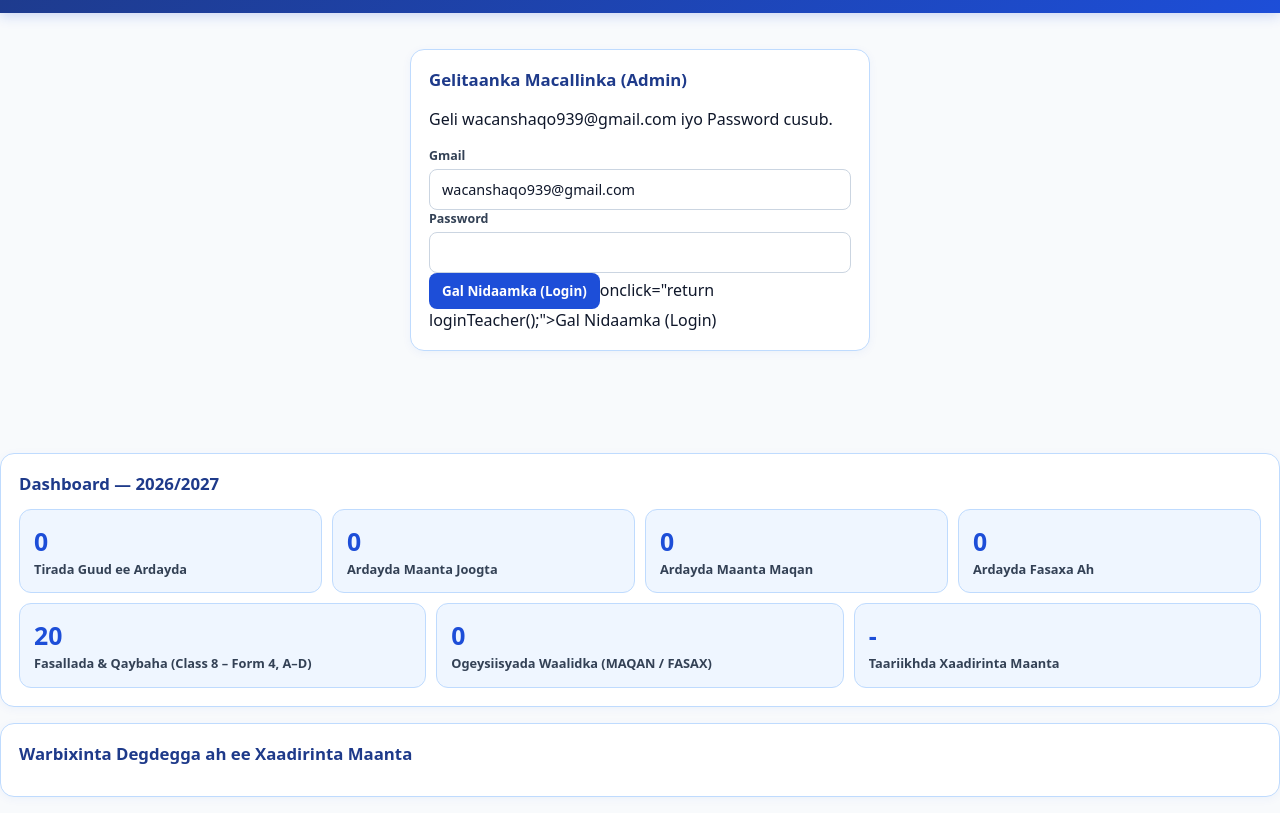
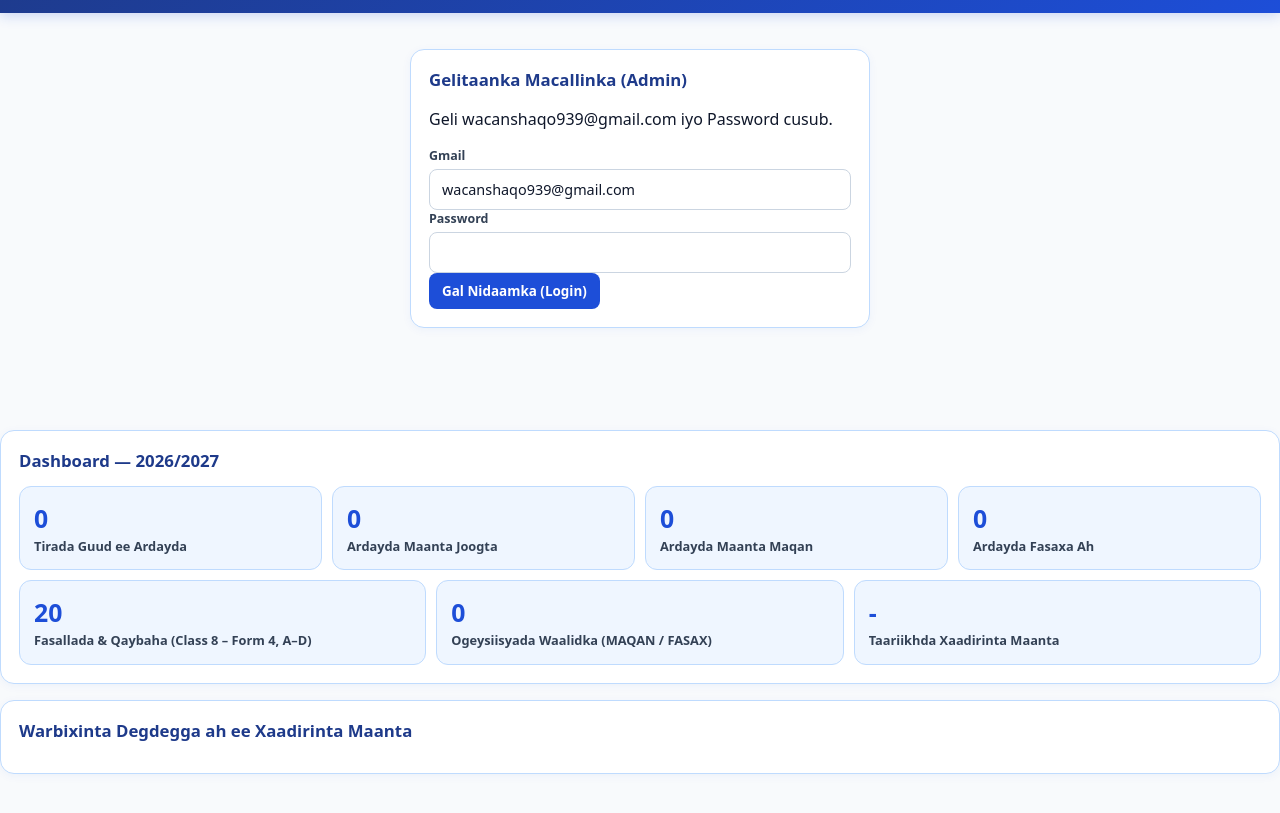
Before and after one commit to wacanshaqo939-afk/era-maxamed, a plain HTML site: page index.html in a window 1280 px wide. Shown: the part 69-882 px from the top of the page. After the commit the page ends 859 px from the top, so only its background shows below. Drawn offline with Linux system fonts and the light colour scheme.

Commit message:
Update index.html

```diff
--- a/index.html
+++ b/index.html
@@ -206,7 +206,7 @@
 <input type="email" id="loginEmail" value="wacanshaqo939@gmail.com">
 <label>Password</label>
 <input type="password" id="loginPass" value="">
-<button type="button" class="btn btn-blue" onclick="return loginTeacher();">Gal Nidaamka (Login)</button>onclick="return loginTeacher();">Gal Nidaamka (Login)</button>
+<button type="button" class="btn btn-blue" onclick="return loginTeacher();">Gal Nidaamka (Login)</button>
 <span id="loginMsg"></span>
 </div>
 </section>
```
